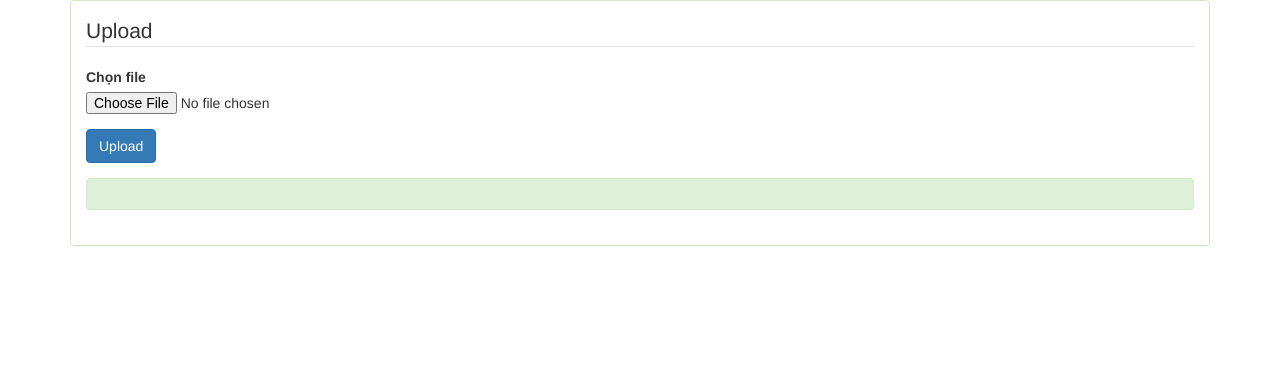
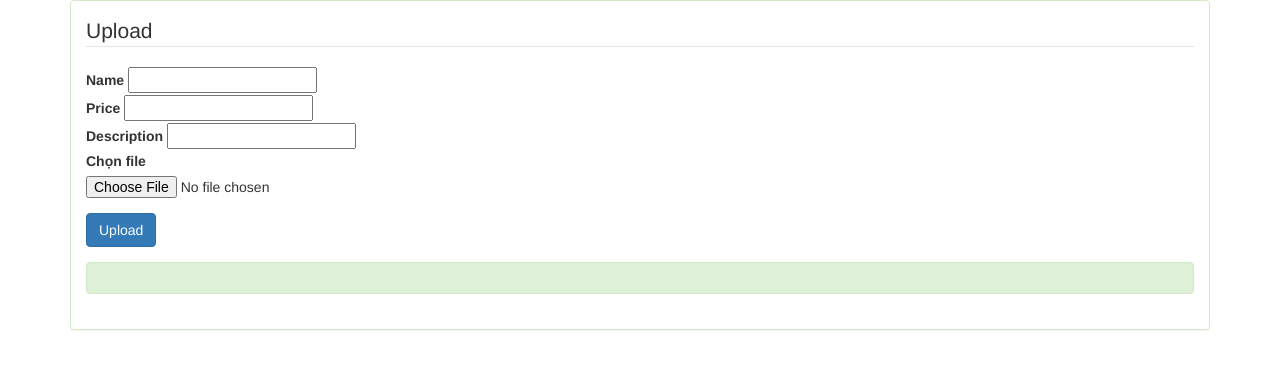
Before and after one commit to daohoangbk/HPT-2018, a CodeIgniter app: page /hpt/index.php/auction/index in a window 1280 px wide. Shown: the top 369 px of the page. Run offline with CodeIgniter, Linux system fonts and the light colour scheme; some libraries are stand-ins or nearby versions.

Commit message:
upload file

```diff
--- a/php-backend/application/controllers/Auction.php
+++ b/php-backend/application/controllers/Auction.php
@@ -30,10 +30,13 @@ class Auction extends CI_Controller
             $config['max_height'] = '768';
             $this->load->library("upload");
             $this->upload->initialize($config);
-//            var_dump($config);die();
+//            var_dump($this->input->post('name'));die();
             if ($this->upload->do_upload("file")) {
                 $check = $this->upload->data();
-                $data['link'] = $config['upload_path'].$_FILES['file']['name'];
+                $data['image'] = $config['upload_path'].$_FILES['file']['name'];
+                $data['name'] = $this->input->post('name');
+                $data['price'] = $this->input->post('price');
+                $data['description'] = $this->input->post('description');
                 $this->auction_model->upload_file($data);
                 echo 'Upload thành công file: ' . $_FILES['file']['name'];
             } else {
--- a/php-backend/application/models/Auction_model.php
+++ b/php-backend/application/models/Auction_model.php
@@ -9,7 +9,7 @@ class Auction_model extends CI_Model
 
     function upload_file($data)
     {
-        $this->db->insert('file', $data);
+        $this->db->insert('product', $data);
         if ($this->db->affected_rows() > 0) {
             echo 'done';
         } else echo 'false';
--- a/php-backend/application/views/send-file.php
+++ b/php-backend/application/views/send-file.php
@@ -20,7 +20,18 @@ $upload=array(
         <div class="panel-body">
             <form action="" method="POST" role="form">
                 <legend>Upload</legend>
-
+                <div class="form-"group>
+                    <label for="name">Name</label>
+                        <input id="product-name" type="text" name="product-name">
+                </div>
+                <div class="form-"group>
+                    <label for="name">Price</label>
+                        <input id="product-price" type="text" name="product-price">
+                </div>
+                <div class="form-"group>
+                    <label for="name">Description</label>
+                        <input id="product-description" type="text" name="product-description">
+                </div>
                 <div class="form-group">
                     <label for="file">Chọn file</label>
                     <input id="file" type="file" name="sortpic" required=""/>
@@ -38,20 +49,27 @@ $upload=array(
 <script>
     //xử lý khi có sự kiện click
     $('#upload').on('click', function () {
+        productName = $('#product-name').val();
+        productPrice = $('#product-price').val();
+        productDescription = $('#product-description').val();
+        console.log(productName);
+        console.log(productPrice);
         //Lấy ra files
         var file_data = $('#file').prop('files')[0];
         //lấy ra kiểu file
         var type = file_data.type;
-        console.log(type);
         //Xét kiểu file được upload
         var match = ["image/gif", "image/png", "image/jpg","image/jpeg"];
         //kiểm tra kiểu file
         if (type == match[0] || type == match[1] || type == match[2] || type == match[3]) {
             //khởi tạo đối tượng form data
-            console.log(file_data);
             var form_data = new FormData();
             //thêm files vào trong form data
             form_data.append('file', file_data);
+            form_data.append('name',productName);
+            form_data.append('price',productPrice);
+            form_data.append('description',productDescription);
+            console.log(form_data);
             //sử dụng ajax post
             $.ajax({
                 url: "<?php echo base_url().'auction/doUpload'?>", // gửi đến file upload.php
```
Also changed, not shown: php-backend/assets/Screenshot from 2018-11-26 11-02-12.png (deleted), php-backend/assets/Screenshot_from_2018-11-14_16-54-43.png (deleted), php-backend/assets/Screenshot_from_2018-11-14_16-54-431.png (deleted), php-backend/assets/Screenshot_from_2018-11-14_16-54-432.png (deleted), php-backend/assets/Screenshot_from_2018-11-14_16-54-433.png (deleted), php-backend/assets/Screenshot_from_2018-11-14_16-54-434.png (deleted), php-backend/assets/Screenshot_from_2018-11-14_16-54-435.png (deleted), php-backend/assets/Screenshot_from_2018-11-14_16-54-436.png (deleted), php-backend/assets/bang-thong.jpg (deleted), php-backend/assets/bang-thong1.jpg (deleted), php-backend/assets/bang-thong2.jpg (deleted), php-backend/assets/bang-thong3.jpg (deleted), php-backend/assets/bang-thong4.jpg (deleted), php-backend/assets/bang-thong5.jpg (deleted).
